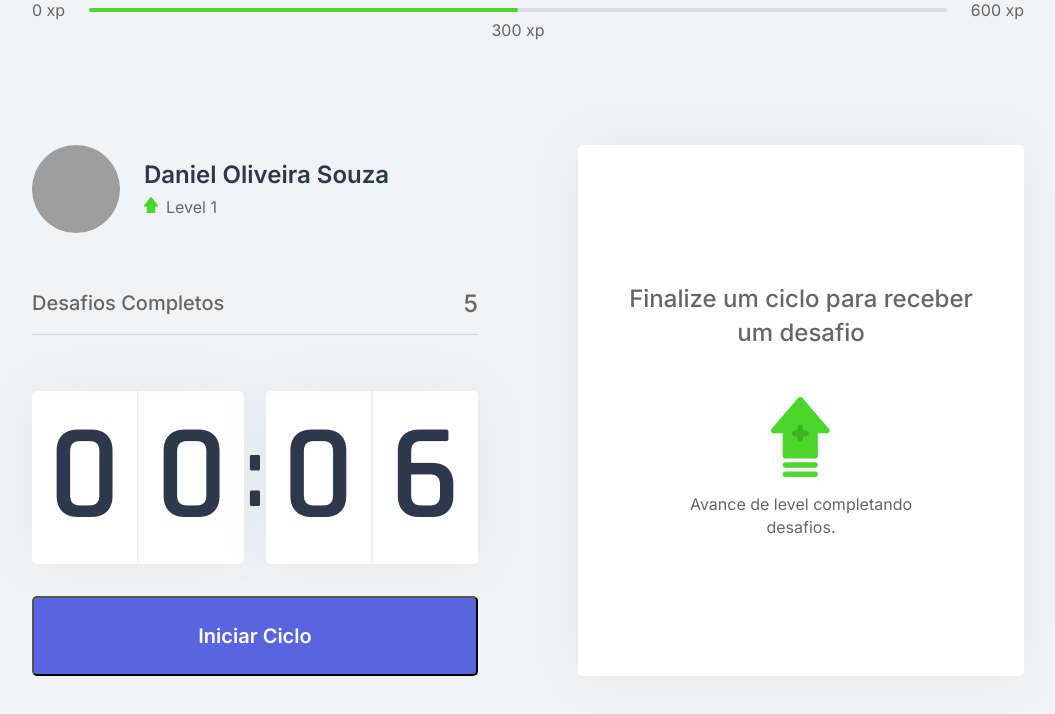
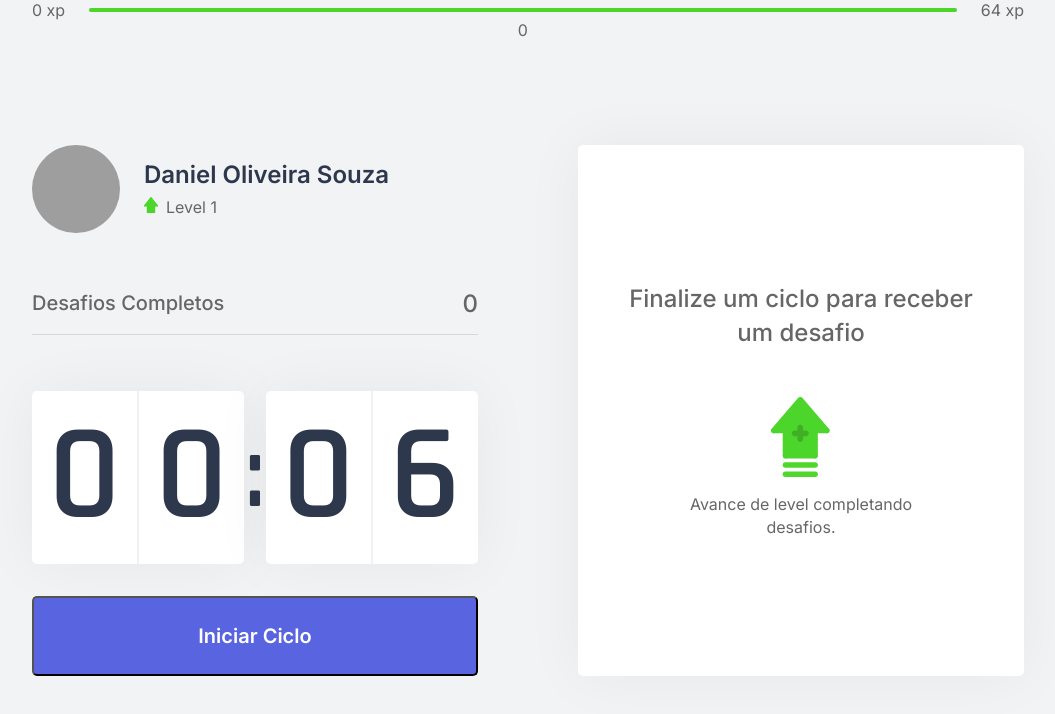
Before and after one commit to DanielOliveiraSouza/next-level-week-04, a Next.js app in the folder aulas/moveit-next/: page / in a window 1280 px wide. Shown: the top 714 px of the page, without its empty margins (112-1167 px from the left). Built offline with nearby package versions, Linux system fonts and the light colour scheme; grey boxes are pictures that could not be loaded.

Commit message:
regra de negocio: adiciona informaçoes da CurrentExperience do usuario

```diff
--- a/aulas/moveit-next/src/components/CompletedChallenges.tsx
+++ b/aulas/moveit-next/src/components/CompletedChallenges.tsx
@@ -1,9 +1,12 @@
+import { useContext } from 'react';
+import { challengesContext } from '../contexts/ChallengesContext';
 import styles from '../styles/components/CompletedChallenges.module.css';
 export function CompletedChallenges(){
+    const {challengesCompleted} = useContext(challengesContext);
     return (
         <div className={styles.completedChallengesContainer}>
             <span>Desafios Completos</span>
-            <span>5</span>
+            <span>{challengesCompleted}</span>
         </div>
 
 
--- a/aulas/moveit-next/src/components/ExperienceBar.tsx
+++ b/aulas/moveit-next/src/components/ExperienceBar.tsx
@@ -1,16 +1,20 @@
+import { useContext } from 'react';
+import { challengesContext, ChallengesProvider } from '../contexts/ChallengesContext';
 import styles from  '../styles/components/ExperienceBar.module.css' ;
 export function ExperienceBar(){
+    const {currentExperience,experienceNextLevel} = useContext(challengesContext);
+    const percentNextLevel = Math.round(currentExperience*100/experienceNextLevel);
     return (
         <header className={styles.experienceBar} >
             <span>0 xp</span>
             <div>
-                <div style={{width: '50%' }} />
+                <div style={{width:+`${percentNextLevel}%`}}/>
 
                 <span className={styles.currentExperience}  style={{ left: '50%'  }}>
-                    300 xp
+                   {currentExperience}
                 </span>
             </div>
-            <span>600 xp</span>
+            <span>{experienceNextLevel} xp</span>
         </header>
     );
 }
--- a/aulas/moveit-next/src/contexts/ChallengesContext.tsx
+++ b/aulas/moveit-next/src/contexts/ChallengesContext.tsx
@@ -14,6 +14,7 @@ interface Challenge {
 interface ChallengesContextData {
     level: number;
     currentExperience: number;
+    experienceNextLevel: number;
     challengesCompleted: number;
     levelUp: ()=> void;
     startNewChallenge: ()=> void;
@@ -27,7 +28,9 @@ export function ChallengesProvider({children}:ChallengesProviderProps){
     const [level,setLevel] = useState(1)
     const [currentExperience, setCurrentExperience]= useState(0);
     const [challengesCompleted,setChallengesCompleted]= useState(0);
-    const [activeChallenge,setActiveChallenge]=  useState(null)
+    const [activeChallenge,setActiveChallenge]=  useState(null);
+
+    const experienceNextLevel = Math.pow((level + 1) *4, 2);
 
     function levelUp(){
       setLevel(level+1)
@@ -48,10 +51,11 @@ export function ChallengesProvider({children}:ChallengesProviderProps){
       <challengesContext.Provider value={{
           level,
           currentExperience,
+          experienceNextLevel,
           challengesCompleted,
           levelUp,
           startNewChallenge,
-          resetChallenge,
+          resetChallenge ,
           activeChallenge
         }}>
           {children}
```
